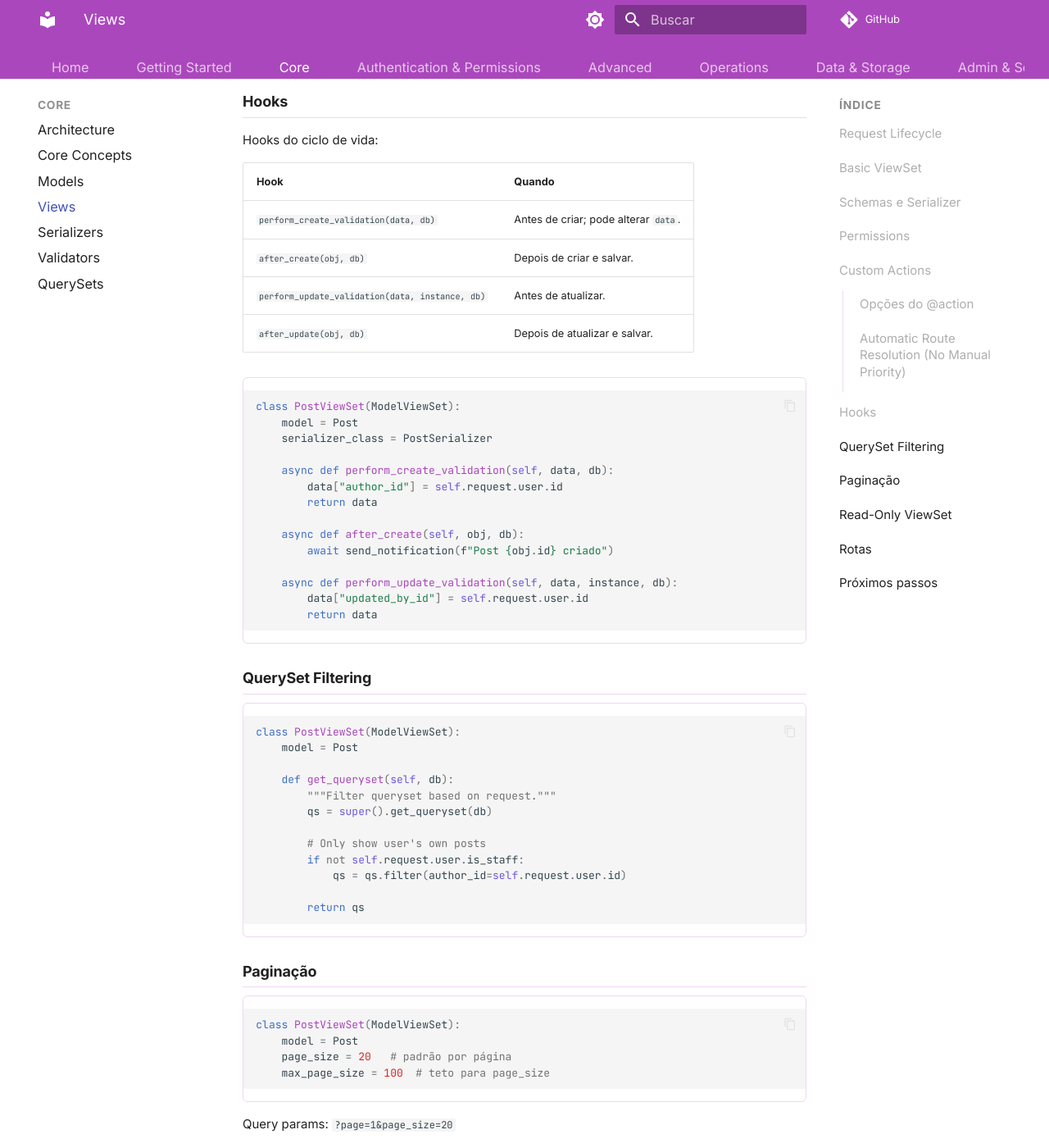
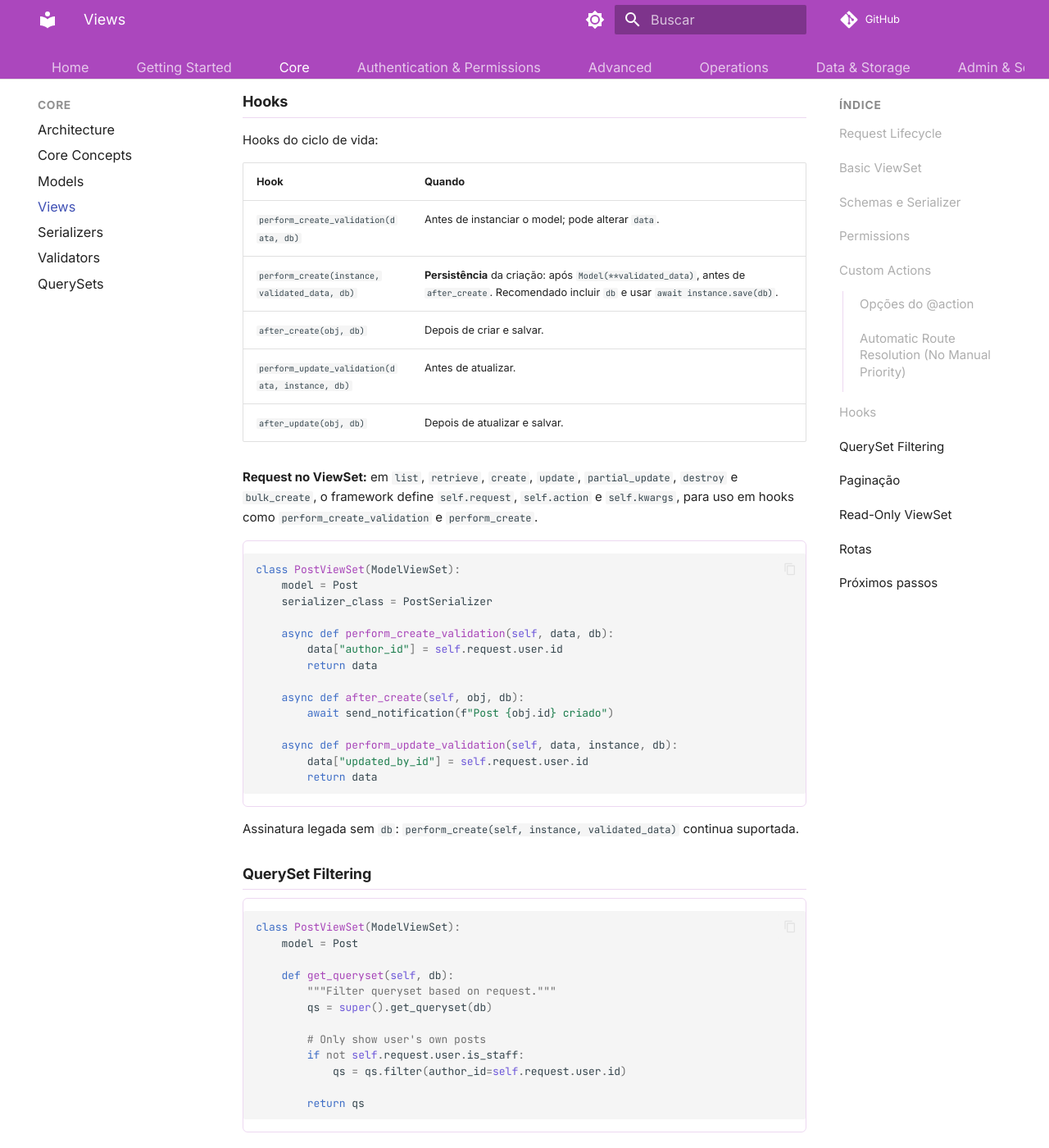
Before and after one commit to SorPuti/core-framework, an MkDocs documentation site: the page built from docs/04-viewsets.md, in a window 1280 px wide and 1400 px high, scrolled down 3743 px. Shown: the whole window at 82% size. Built offline with MkDocs 1.6.1 and Material for MkDocs 9.7.7, drawn with Linux system fonts in a browser that asks for light colours; comment, search, counter and statistics services are not loaded.

````diff
--- a/docs/04-viewsets.md
+++ b/docs/04-viewsets.md
@@ -11,7 +11,7 @@
     PERM -->|OK| ACTION{Action Type}
 
     ACTION -->|list| LIST[get_queryset → serialize_list]
-    ACTION -->|create| CREATE[validate → perform_create → serialize]
+    ACTION -->|create| CREATE[validate_data → perform_create → after_create → serialize]
     ACTION -->|retrieve| GET[get_object → serialize]
     ACTION -->|update| UPDATE[get_object → validate → perform_update]
     ACTION -->|destroy| DELETE[get_object → perform_destroy]
@@ -179,10 +179,13 @@
 
 | Hook | Quando |
 |------|--------|
-| `perform_create_validation(data, db)` | Antes de criar; pode alterar `data`. |
+| `perform_create_validation(data, db)` | Antes de instanciar o model; pode alterar `data`. |
+| `perform_create(instance, validated_data, db)` | **Persistência** da criação: após `Model(**validated_data)`, antes de `after_create`. Recomendado incluir `db` e usar `await instance.save(db)`. |
 | `after_create(obj, db)` | Depois de criar e salvar. |
 | `perform_update_validation(data, instance, db)` | Antes de atualizar. |
 | `after_update(obj, db)` | Depois de atualizar e salvar. |
+
+**Request no ViewSet:** em `list`, `retrieve`, `create`, `update`, `partial_update`, `destroy` e `bulk_create`, o framework define `self.request`, `self.action` e `self.kwargs`, para uso em hooks como `perform_create_validation` e `perform_create`.
 
 ```python
 class PostViewSet(ModelViewSet):
@@ -200,6 +203,8 @@
         data["updated_by_id"] = self.request.user.id
         return data
 ```
+
+Assinatura legada sem `db`: `perform_create(self, instance, validated_data)` continua suportada.
 
 ## QuerySet Filtering
 
````
Also changed, not shown: docs/00-criar-aplicacao.md (+2 -1 lines), docs/05-auth.md (+8 -2 lines), docs/32-tenancy.md (+2 -0 lines), docs/core-concepts.md (+1 -1 lines).
